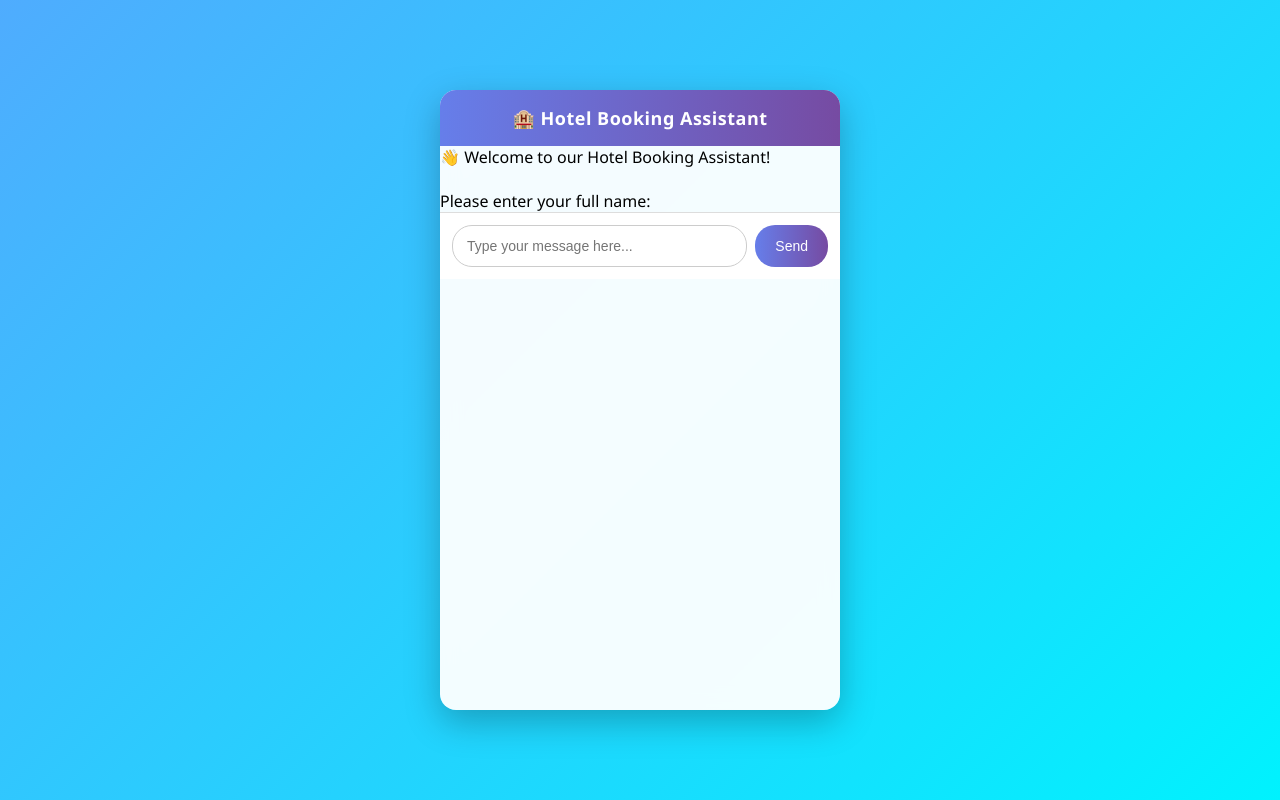
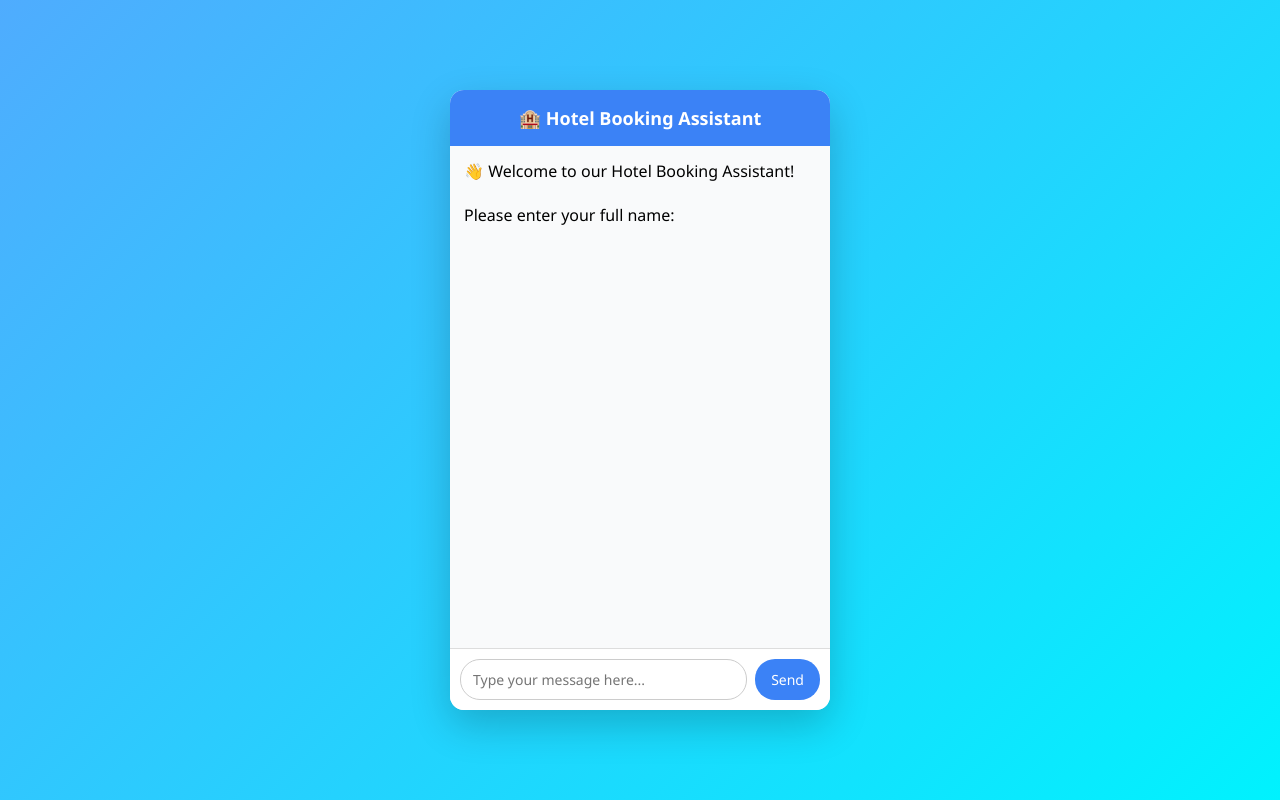
Before and after one commit to Kushalini208/chatbox, a Flask app: page / in a window 1280 px wide. Run offline with Flask 3, Linux system fonts and the light colour scheme.

Commit message:
Update style.css

```diff
--- a/static/style.css
+++ b/static/style.css
@@ -1,162 +1,137 @@
+* {
+    box-sizing: border-box;
+    font-family: "Segoe UI", Tahoma, sans-serif;
+}
+
 body {
     margin: 0;
-    font-family: "Segoe UI", Arial, sans-serif;
+    padding: 0;
     background: linear-gradient(135deg, #4facfe, #00f2fe);
+    height: 100vh;
     display: flex;
+    align-items: center;
     justify-content: center;
-    align-items: center;
-    height: 100vh;
 }
 
 /* Chat container */
 .chat-container {
-    width: 400px;
-    max-width: 95%;
+    width: 380px;
     height: 620px;
-    background: rgba(255, 255, 255, 0.95);
-    border-radius: 16px;
-    box-shadow: 0 12px 35px rgba(0,0,0,0.25);
+    background: #ffffff;
+    border-radius: 14px;
+    box-shadow: 0 15px 40px rgba(0, 0, 0, 0.2);
     display: flex;
     flex-direction: column;
     overflow: hidden;
-    backdrop-filter: blur(10px);
 }
 
 /* Header */
 .chat-header {
-    background: linear-gradient(90deg, #667eea, #764ba2);
-    color: white;
+    background: #3b82f6;
+    color: #fff;
     padding: 16px;
     font-size: 18px;
+    font-weight: bold;
     text-align: center;
-    font-weight: bold;
-    letter-spacing: 0.5px;
 }
 
-/* Messages area */
-.chat-messages {
+/* Chat messages area */
+.chat-box {
     flex: 1;
-    padding: 15px;
+    padding: 14px;
     overflow-y: auto;
-    background: linear-gradient(180deg, #f7f9fc, #eef3f8);
+    background: #f9fafb;
 }
 
 /* Message bubbles */
 .message {
-    max-width: 78%;
-    padding: 12px 16px;
-    border-radius: 16px;
+    max-width: 80%;
+    padding: 10px 14px;
     margin-bottom: 10px;
-    line-height: 1.5;
+    border-radius: 14px;
     font-size: 14px;
-    animation: popIn 0.3s ease;
+    line-height: 1.4;
+    word-wrap: break-word;
 }
 
 /* Bot message */
-.message.bot {
-    background: #ffffff;
-    color: #333;
-    border-top-left-radius: 4px;
-    box-shadow: 0 3px 8px rgba(0,0,0,0.1);
+.bot {
+    background: #e5f0ff;
+    color: #000;
+    align-self: flex-start;
+    border-bottom-left-radius: 4px;
 }
 
 /* User message */
-.message.user {
-    background: linear-gradient(90deg, #4facfe, #00c6ff);
-    color: white;
-    margin-left: auto;
-    border-top-right-radius: 4px;
-    box-shadow: 0 4px 10px rgba(0,0,0,0.2);
+.user {
+    background: #3b82f6;
+    color: #fff;
+    align-self: flex-end;
+    border-bottom-right-radius: 4px;
 }
 
 /* Input area */
 .chat-input {
     display: flex;
-    padding: 12px;
-    background: #ffffff;
+    padding: 10px;
     border-top: 1px solid #ddd;
+    background: #fff;
 }
 
 .chat-input input {
     flex: 1;
-    padding: 12px 14px;
+    padding: 10px 12px;
+    border-radius: 20px;
     border: 1px solid #ccc;
-    border-radius: 20px;
     outline: none;
     font-size: 14px;
 }
 
-.chat-input input:focus {
-    border-color: #667eea;
-    box-shadow: 0 0 0 2px rgba(102,126,234,0.2);
-}
-
 .chat-input button {
     margin-left: 8px;
-    padding: 12px 20px;
+    padding: 10px 16px;
     border: none;
     border-radius: 20px;
-    background: linear-gradient(90deg, #667eea, #764ba2);
-    color: white;
+    background: #3b82f6;
+    color: #fff;
+    font-size: 14px;
     cursor: pointer;
-    font-size: 14px;
-    transition: transform 0.2s, box-shadow 0.2s;
 }
 
 .chat-input button:hover {
-    transform: translateY(-1px);
-    box-shadow: 0 4px 12px rgba(0,0,0,0.2);
+    background: #2563eb;
 }
 
-/* Button groups */
-.button-group {
-    display: flex;
-    flex-wrap: wrap;
-    gap: 8px;
-    margin: 8px 0;
+/* Buttons inside chat (Confirm / Change etc.) */
+.chat-box button {
+    margin-top: 6px;
+    margin-right: 6px;
+    padding: 6px 12px;
+    border: none;
+    border-radius: 6px;
+    background: #e0e7ff;
+    cursor: pointer;
+    font-size: 13px;
 }
 
-.button-group button {
-    flex: 1;
-    padding: 10px 12px;
-    border: none;
-    border-radius: 12px;
-    background: linear-gradient(90deg, #ffffff, #f0f4ff);
-    color: #333;
-    cursor: pointer;
-    font-size: 13px;
-    box-shadow: 0 3px 8px rgba(0,0,0,0.12);
-    transition: 0.25s;
+.chat-box button:hover {
+    background: #c7d2fe;
 }
 
-.button-group button:hover {
-    background: linear-gradient(90deg, #667eea, #764ba2);
-    color: white;
-    transform: translateY(-2px);
-}
-
-/* Animations */
-@keyframes popIn {
-    from {
-        opacity: 0;
-        transform: scale(0.95);
-    }
-    to {
-        opacity: 1;
-        transform: scale(1);
-    }
+/* Date input */
+.chat-box input[type="date"] {
+    padding: 6px;
+    border-radius: 6px;
+    border: 1px solid #ccc;
+    margin-top: 6px;
 }
 
 /* Scrollbar */
-.chat-messages::-webkit-scrollbar {
+.chat-box::-webkit-scrollbar {
     width: 6px;
 }
 
-.chat-messages::-webkit-scrollbar-thumb {
-    background: linear-gradient(#667eea, #764ba2);
+.chat-box::-webkit-scrollbar-thumb {
+    background: #c7d2fe;
     border-radius: 10px;
 }
-
-.chat-messages::-webkit-scrollbar-track {
-    background: #e6edf5;
-}
```
